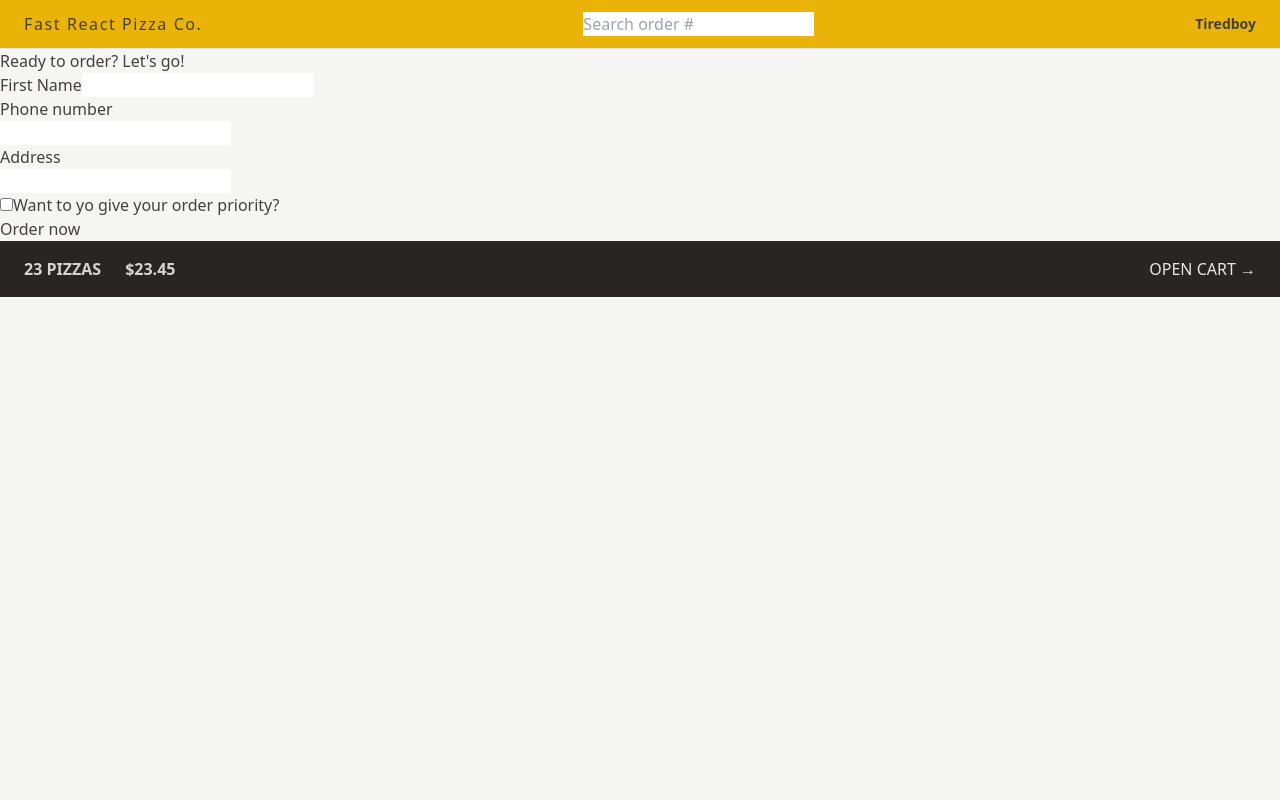
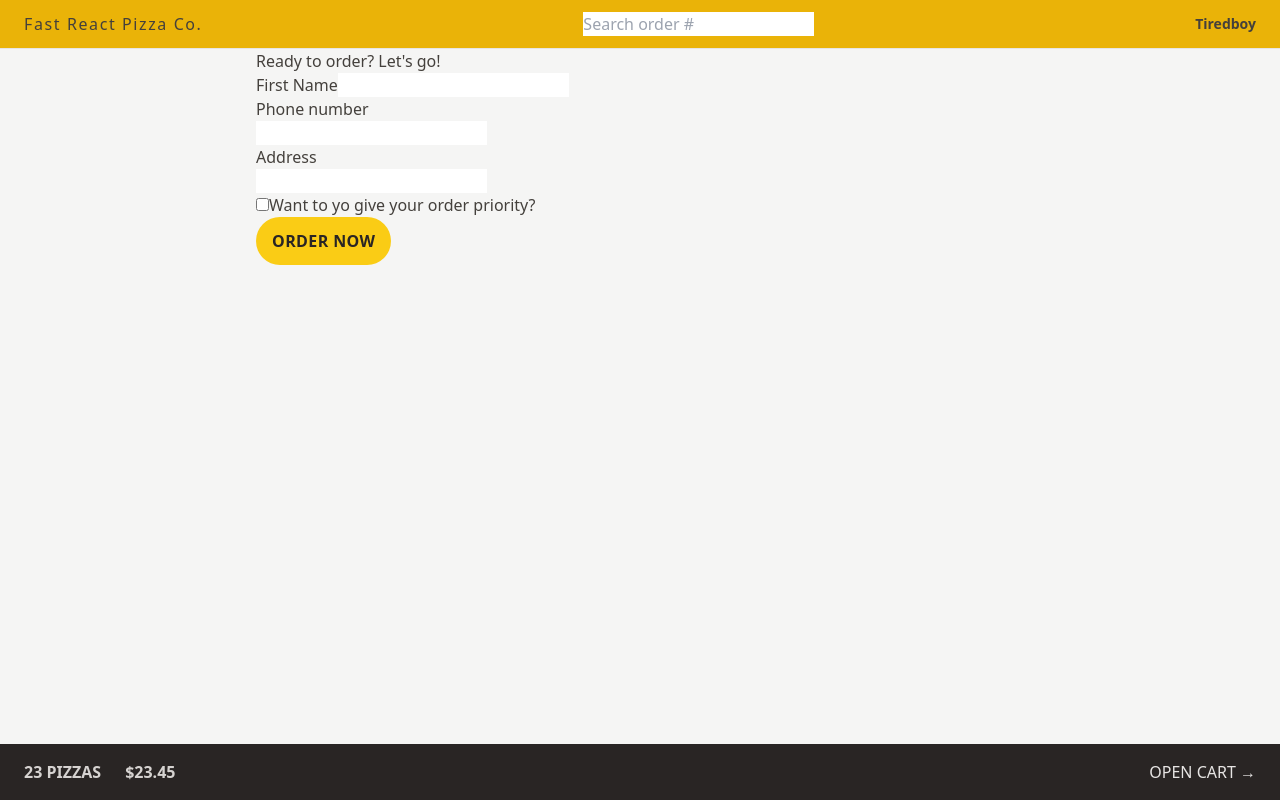
Before and after one commit to tiredbooy/pizza-express, a React (Vite) app: page /order/new in a window 1280 px wide. Built offline with nearby package versions, Linux system fonts and the light colour scheme.

Commit message:
styled some elements

```diff
--- a/src/features/cart/Cart.jsx
+++ b/src/features/cart/Cart.jsx
@@ -29,7 +29,7 @@ function Cart() {
 
   return (
     <div>
-      <Link to="/menu">&larr; Back to menu</Link>
+      <Link to="/menu" className='text-sm text-blue-500 duration-200 hover:text-blue-600 hover:underline'>&larr; Back to menu</Link>
 
       <h2>Your cart, %NAME%</h2>
 
--- a/src/features/order/CreateOrder.jsx
+++ b/src/features/order/CreateOrder.jsx
@@ -1,33 +1,33 @@
 /* eslint-disable */
 
-import { useState } from "react";
-import { Form, redirect, useActionData, useNavigation } from "react-router-dom";
-import { createOrder } from "../../services/apiRestaurant";
+import { useState } from 'react';
+import { Form, redirect, useActionData, useNavigation } from 'react-router-dom';
+import { createOrder } from '../../services/apiRestaurant';
 
 // https://uibakery.io/regex-library/phone-number
 const isValidPhone = (str) =>
   /^\+?\d{1,4}?[-.\s]?\(?\d{1,3}?\)?[-.\s]?\d{1,4}[-.\s]?\d{1,4}[-.\s]?\d{1,9}$/.test(
-    str
+    str,
   );
 
 const fakeCart = [
   {
     pizzaId: 12,
-    name: "Mediterranean",
+    name: 'Mediterranean',
     quantity: 2,
     unitPrice: 16,
     totalPrice: 32,
   },
   {
     pizzaId: 6,
-    name: "Vegetale",
+    name: 'Vegetale',
     quantity: 1,
     unitPrice: 13,
     totalPrice: 13,
   },
   {
     pizzaId: 11,
-    name: "Spinach and Mushroom",
+    name: 'Spinach and Mushroom',
     quantity: 1,
     unitPrice: 15,
     totalPrice: 15,
@@ -37,7 +37,7 @@ const fakeCart = [
 function CreateOrder() {
   // const [withPriority, setWithPriority] = useState(false);
   const navigation = useNavigation();
-  const isSubmitting = navigation.state === 'submitting'
+  const isSubmitting = navigation.state === 'submitting';
 
   const formErrors = useActionData();
 
@@ -82,7 +82,12 @@ function CreateOrder() {
 
         <div>
           <input type="hidden" name="cart" value={JSON.stringify(cart)} />
-          <button disabled={isSubmitting} >{isSubmitting ? "Placing order..." : "Order now"}</button>
+          <button
+            disabled={isSubmitting}
+            className="px-4 py-3 font-semibold tracking-wide uppercase transition-colors duration-300 bg-yellow-400 rounded-full text-stone-800 hover:bg-yellow-300 focus:bg-yellow-300 focus:outline-none focus:ring focus:ring-yellow-300 focus:ring-offset-2 disabled:cursor-not-allowed"
+          >
+            {isSubmitting ? 'Placing order...' : 'Order now'}
+          </button>
         </div>
       </Form>
     </div>
@@ -93,21 +98,24 @@ export async function action({ request }) {
   const formData = await request.formData();
   const data = Object.fromEntries(formData);
   const order = {
-    ...data ,
-    cart : JSON.parse(data.cart),
-    priority : data.priority === 'on',
-  }
+    ...data,
+    cart: JSON.parse(data.cart),
+    priority: data.priority === 'on',
+  };
 
   const errors = {};
-  if(!isValidPhone(order.phone)) errors.phone = "Please Give us your correct phone number. We might need it to contact you.";
+  if (!isValidPhone(order.phone))
+    errors.phone =
+      'Please Give us your correct phone number. We might need it to contact you.';
 
-  if(Object.keys(errors).length > 0) return errors;
-
+  if (Object.keys(errors).length > 0) return errors;
 
   // If Everything is okay, create new order and redirect
-  const newOrder = await createOrder(order)
 
-  return redirect(`/order/${newOrder.id}`);
+  // const newOrder = await createOrder(order);
+
+  // return redirect(`/order/${newOrder.id}`);
+  return null;
 }
 
 export default CreateOrder;
--- a/src/ui/AppLayout.jsx
+++ b/src/ui/AppLayout.jsx
@@ -1,21 +1,23 @@
-import { Outlet, useNavigation } from "react-router-dom";
-import CartOverview from "../features/cart/CartOverview";
-import Header from "./Header";
-import Loader from "./Loader";
+import { Outlet, useNavigation } from 'react-router-dom';
+import CartOverview from '../features/cart/CartOverview';
+import Header from './Header';
+import Loader from './Loader';
 
 function AppLayout() {
   const navigation = useNavigation();
-  const isLoading = navigation.state === "loading";
+  const isLoading = navigation.state === 'loading';
 
   return (
-    <div className="layout">
+    <div className="grid h-screen grid-rows-[auto_1fr_auto]">
       {isLoading && <Loader />}
 
       <Header />
 
-      <main>
-        <Outlet />
-      </main>
+      <div className="overflow-scroll">
+        <main className="max-w-3xl mx-auto">
+          <Outlet />
+        </main>
+      </div>
 
       <CartOverview />
     </div>
```
